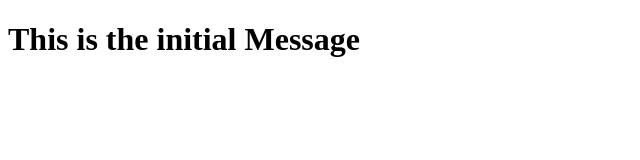
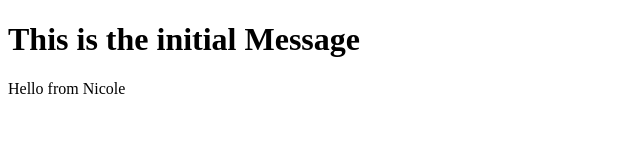
Before and after one commit to JojorioCh/git-merge-demo, a plain HTML site: page index.html in a window 1280 px wide. Shown: the whole page, without its empty margins (0-640 px from the left). Drawn offline with Linux system fonts and the light colour scheme.

Commit message:
adding a message from Nicole

```diff
--- a/index.html
+++ b/index.html
@@ -7,5 +7,6 @@
   </head>
   <body>
     <h1>This is the initial Message</h1>
+    <p>Hello from Nicole</p>
   </body>
 </html>
```
